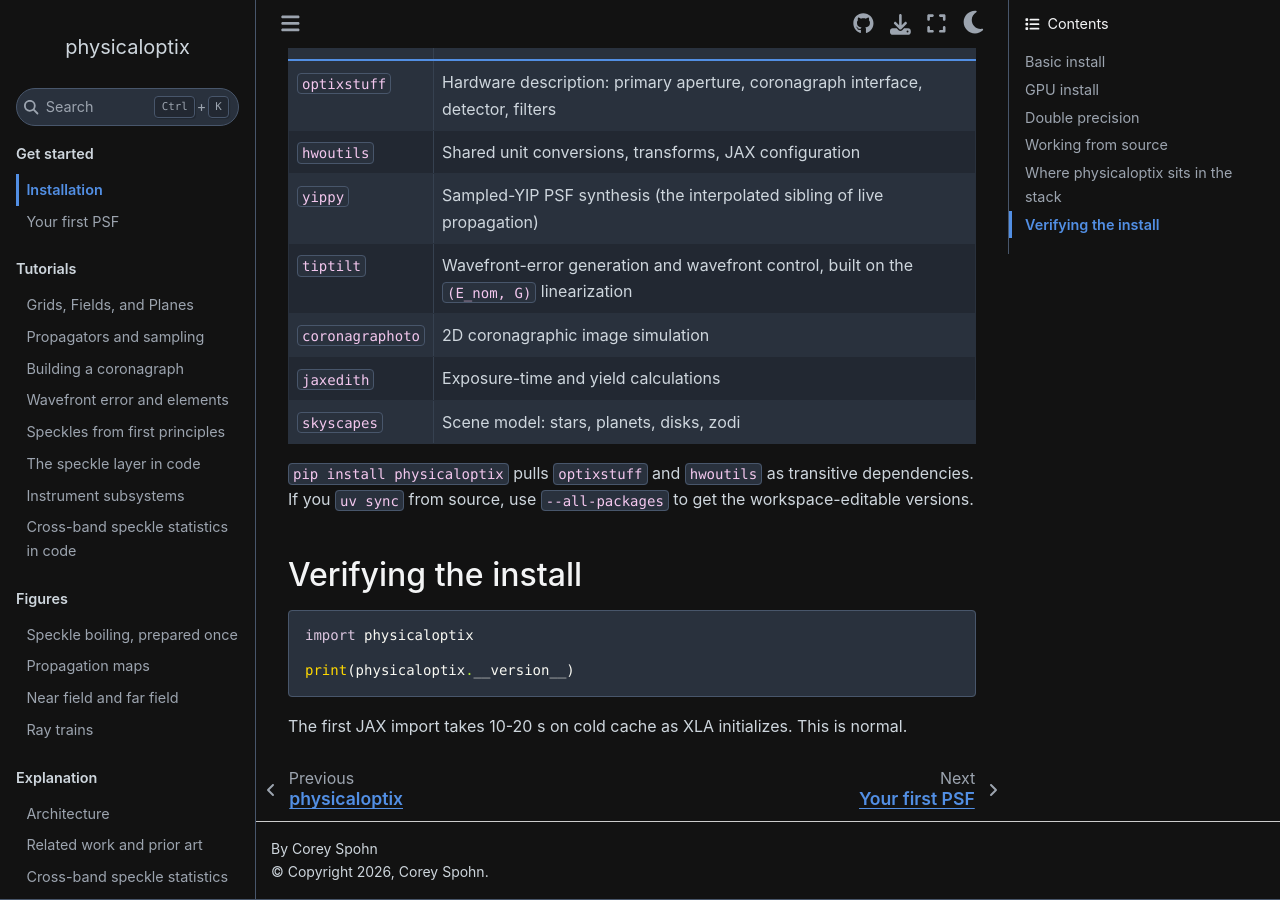
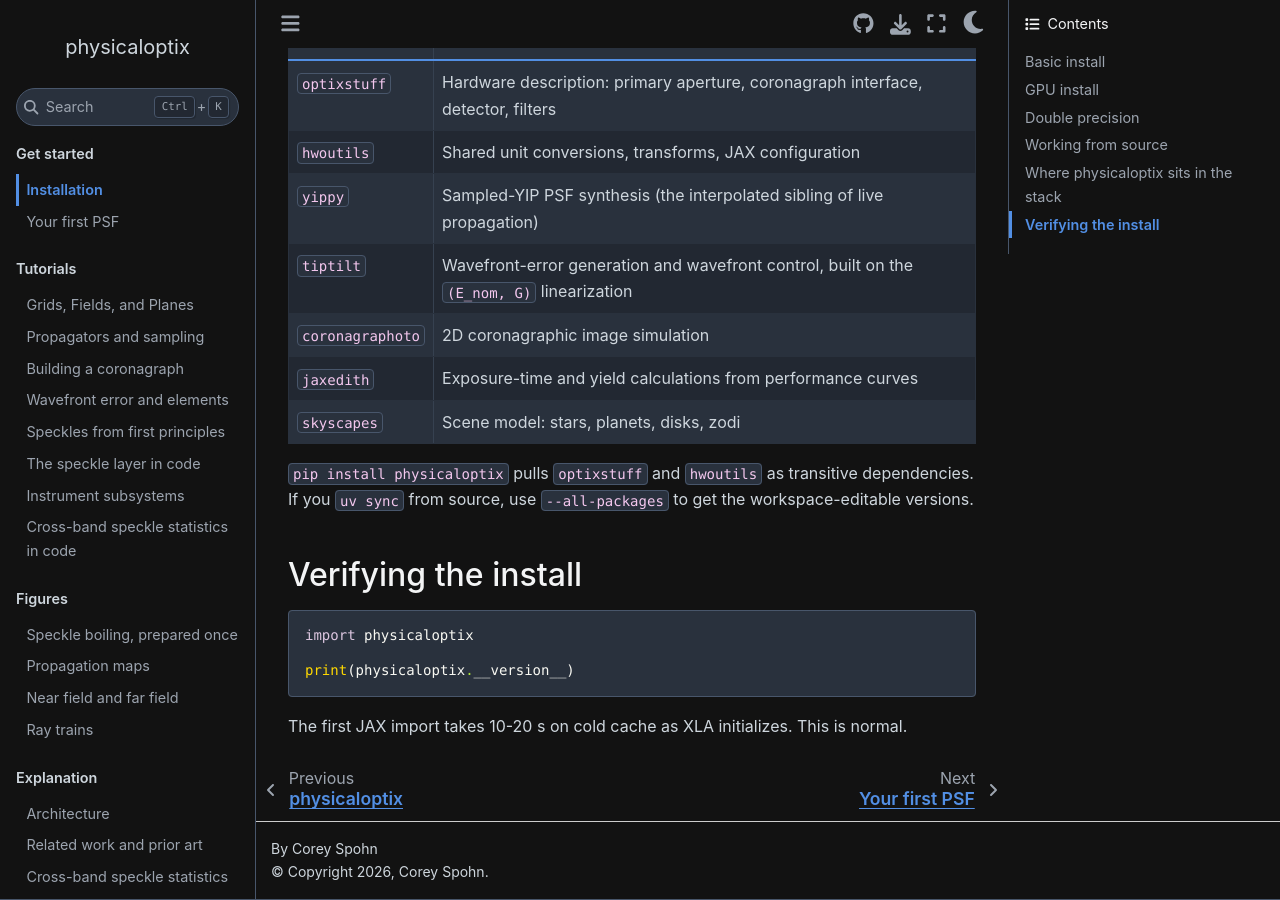
Before and after one commit to CoreySpohn/physicaloptix, a Sphinx documentation site: the page built from docs/installation.md, in a window 1280 px wide and 900 px high, scrolled down 1611 px. Built offline with Sphinx 7.4.7 and the Sphinx Book theme 1.1.4, drawn with Linux system fonts in a browser that asks for light colours; pages that are not in the unit, such as notebooks, are missing from menus.

Commit message:
docs: jaxedith consumes performance curves

```diff
--- a/docs/installation.md
+++ b/docs/installation.md
@@ -75,7 +75,7 @@ slot.
 | `yippy` | Sampled-YIP PSF synthesis (the interpolated sibling of live propagation) |
 | `tiptilt` | Wavefront-error generation and wavefront control, built on the `(E_nom, G)` linearization |
 | `coronagraphoto` | 2D coronagraphic image simulation |
-| `jaxedith` | Exposure-time and yield calculations |
+| `jaxedith` | Exposure-time and yield calculations from performance curves |
 | `skyscapes` | Scene model: stars, planets, disks, zodi |
 
 `pip install physicaloptix` pulls `optixstuff` and `hwoutils` as transitive
--- a/src/physicaloptix/__init__.py
+++ b/src/physicaloptix/__init__.py
@@ -1,8 +1,8 @@
 """physicaloptix -- physical optics (PSFs and diffraction) for the HWO suite.
 
 A downstream consumer of optixstuff, parallel to coronagraphoto (image sim)
-and jaxedith (ETC): optixstuff stays free of physical optics; diffraction
-lives here.
+and jaxedith (ETC, fed performance curves): optixstuff stays free of physical
+optics; diffraction lives here.
 
 The propagation core uses shared ``optixstuff.grids.PixelGrid`` geometry,
 with its own ``PlaneKind`` / ``Field`` data model, the continuous-FT MFT pair
```
Also changed, not shown: README.md (+1 -1 lines), docs/index.md (+1 -1 lines).
